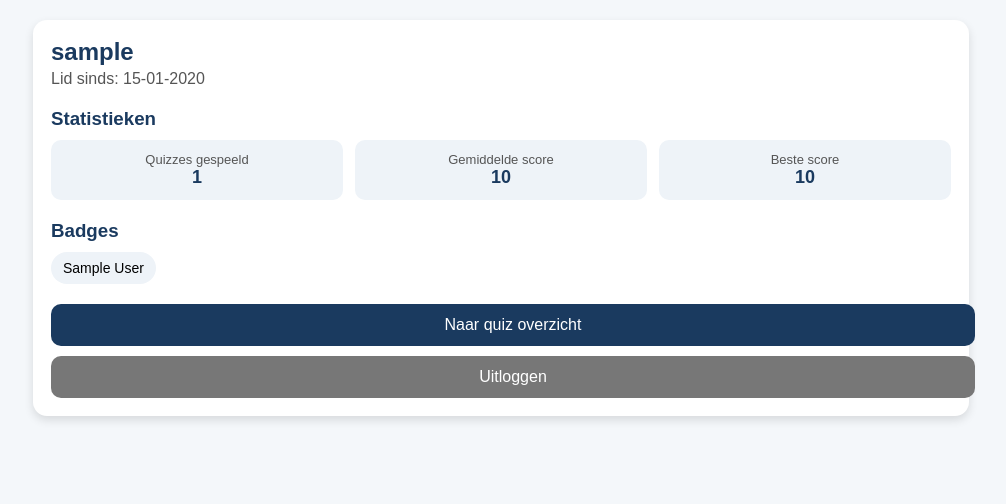
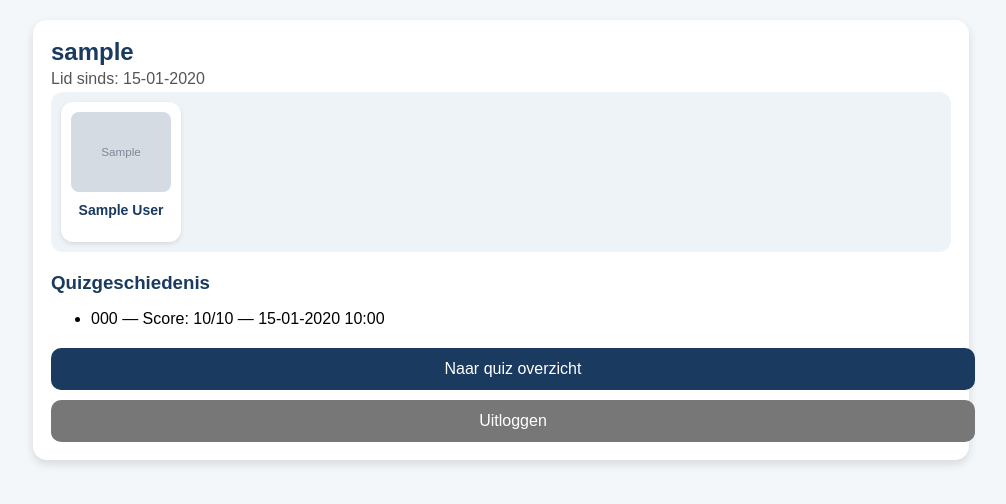
Before and after one commit to KaspermetdeK/quiz-masters, a PHP site: page /account.php in a window 1280 px wide. Shown: the part 74-578 px from the top of the page, without its empty margins (139-1145 px from the left). Run offline with PHP 8.4, Linux system fonts and the light colour scheme; the visitor is signed in with stand-in values (Sample User, id 1); tables that the repository leaves empty hold one stand-in row (values such as "Sample post"); grey boxes marked "Sample" are stand-in pictures.

Commit message:
Update account.php

```diff
--- a/account.php
+++ b/account.php
@@ -34,17 +34,18 @@ if (!$user) {
 }
 
 
-$stats_stmt = $conn->prepare("
-    SELECT
-        COUNT(*) AS quizzes_gespeeld,
-        AVG(score) AS gemiddelde_score,
-        MAX(score) AS beste_score
-    FROM user_quiz_scores
-    WHERE user_id = ?
+
+$last_stmt = $conn->prepare("
+    SELECT q.titel, uqs.gespeeld_op
+    FROM user_quiz_scores uqs
+    JOIN quizzes q ON q.quiz_id = uqs.quiz_id
+    WHERE uqs.user_id = ?
+    ORDER BY uqs.gespeeld_op DESC
+    LIMIT 1
 ");
-$stats_stmt->bind_param("i", $user_id);
-$stats_stmt->execute();
-$stats = $stats_stmt->get_result()->fetch_assoc();
+$last_stmt->bind_param("i", $user_id);
+$last_stmt->execute();
+$last_quiz = $last_stmt->get_result()->fetch_assoc();
 
 
 $badges_stmt = $conn->prepare("
@@ -55,9 +56,23 @@ $badges_stmt = $conn->prepare("
 $badges_stmt->bind_param("i", $user_id);
 $badges_stmt->execute();
 $badges = $badges_stmt->get_result();
+
+
+$history_stmt = $conn->prepare("
+    SELECT q.titel, uqs.score, uqs.total_questions, uqs.gespeeld_op
+    FROM user_quiz_scores uqs
+    JOIN quizzes q ON q.quiz_id = uqs.quiz_id
+    WHERE uqs.user_id = ?
+    ORDER BY uqs.gespeeld_op DESC
+    LIMIT 10
+");
+$history_stmt->bind_param("i", $user_id);
+$history_stmt->execute();
+$history = $history_stmt->get_result();
 ?>
 <!DOCTYPE html>
 <html lang="nl">
+
 <head>
     <meta charset="UTF-8">
     <meta name="viewport" content="width=device-width, initial-scale=1.0">
@@ -88,11 +103,7 @@ $badges = $badges_stmt->get_result();
             background: white;
             padding: 18px;
             border-radius: 14px;
-            box-shadow: 0 4px 10px rgba(0,0,0,0.12);
-        }
-
-        .profile-header {
-            margin-bottom: 20px;
+            box-shadow: 0 4px 10px rgba(0, 0, 0, 0.12);
         }
 
         .profile-info h2 {
@@ -114,45 +125,36 @@ $badges = $badges_stmt->get_result();
             color: #1A3A5F;
         }
 
-        .stats-grid {
-            display: grid;
-            grid-template-columns: repeat(auto-fit, minmax(140px, 1fr));
-            gap: 12px;
+        .badges {
+            display: flex;
+            flex-wrap: wrap;
+            gap: 16px;
+            padding: 10px;
+            background: #EEF3F8;
+            border-radius: 12px;
         }
 
-        .stat-box {
-            background: #EEF3F8;
-            padding: 12px;
-            border-radius: 10px;
+        .badge-square {
+            width: 100px;
+            background: white;
+            padding: 10px;
+            border-radius: 12px;
             text-align: center;
+            box-shadow: 0 2px 4px rgba(0, 0, 0, 0.1);
         }
-
-        .stat-label {
-            font-size: 13px;
-            color: #555;
+        .badge-square-img {
+            width: 100%;
+            height: 80px;
+            object-fit: cover;
+            border-radius: 8px;
         }
-
-        .stat-value {
-            font-size: 18px;
+        .badge-square-text {
+            margin-top: 6px;
+            font-size: 14px;
             font-weight: bold;
             color: #1A3A5F;
         }
 
-        .badges {
-            display: flex;
-            flex-wrap: wrap;
-            gap: 10px;
-        }
-
-        .badge {
-            background: #EEF3F8;
-            padding: 8px 12px;
-            border-radius: 999px;
-            display: inline-flex;
-            align-items: center;
-            gap: 6px;
-            font-size: 14px;
-        }
 
         .btn-row {
             margin-top: 20px;
@@ -194,46 +196,42 @@ $badges = $badges_stmt->get_result();
 
     <div class="container">
 
-    <div class="profile-header">
         <div class="profile-info">
             <h2><?= htmlspecialchars($user['username']) ?></h2>
             <p>Lid sinds: <?= date('d-m-Y', strtotime($user['aangemaakt_op'])) ?></p>
         </div>
-    </div>
 
-    <div class="section">
-        <h3>Statistieken</h3>
-        <div class="stats-grid">
-            <div class="stat-box">
-                <div class="stat-label">Quizzes gespeeld</div>
-                <div class="stat-value"><?= intval($stats['quizzes_gespeeld'] ?? 0) ?></div>
-            </div>
-            <div class="stat-box">
-                <div class="stat-label">Gemiddelde score</div>
-                <div class="stat-value">
-                    <?= $stats['gemiddelde_score'] ? round($stats['gemiddelde_score'], 1) : 0 ?>
-                </div>
-            </div>
-            <div class="stat-box">
-                <div class="stat-label">Beste score</div>
-                <div class="stat-value"><?= intval($stats['beste_score'] ?? 0) ?></div>
-            </div>
-        </div>
-    </div>
-
-    <div class="section">
-        <h3>Badges</h3>
         <div class="badges">
             <?php if ($badges->num_rows > 0): ?>
                 <?php while ($badge = $badges->fetch_assoc()): ?>
-                    <div class="badge">
-                        <?= htmlspecialchars($badge['badge_name']) ?>
+                    <div class="badge-square">
+                        <img src="<?= $badge['badge_icon'] ?>" alt="<?= $badge['badge_name'] ?>" class="badge-square-img">
+                        <p class="badge-square-text"><?= htmlspecialchars($badge['badge_name']) ?></p>
                     </div>
                 <?php endwhile; ?>
             <?php else: ?>
                 <p>Je hebt nog geen badges.</p>
             <?php endif; ?>
         </div>
+
+
+
+        <div class="section">
+            <h3>Quizgeschiedenis</h3>
+
+            <?php if ($history->num_rows > 0): ?>
+                <ul>
+                    <?php while ($row = $history->fetch_assoc()): ?>
+                        <li>
+                            <?= htmlspecialchars($row['titel']) ?> —
+                            Score: <?= $row['score'] ?>/<?= $row['total_questions'] ?> —
+                            <?= date("d-m-Y H:i", strtotime($row['gespeeld_op'])) ?>
+                        </li>
+                    <?php endwhile; ?>
+                </ul>
+            <?php else: ?>
+                <p>Je hebt nog geen quizgeschiedenis.</p>
+            <?php endif; ?>
         </div>
 
         <div class="btn-row">
@@ -244,4 +242,5 @@ $badges = $badges_stmt->get_result();
     </div>
 
 </body>
+
 </html>
```
Lines whose indentation alone changed are shown as unchanged.
